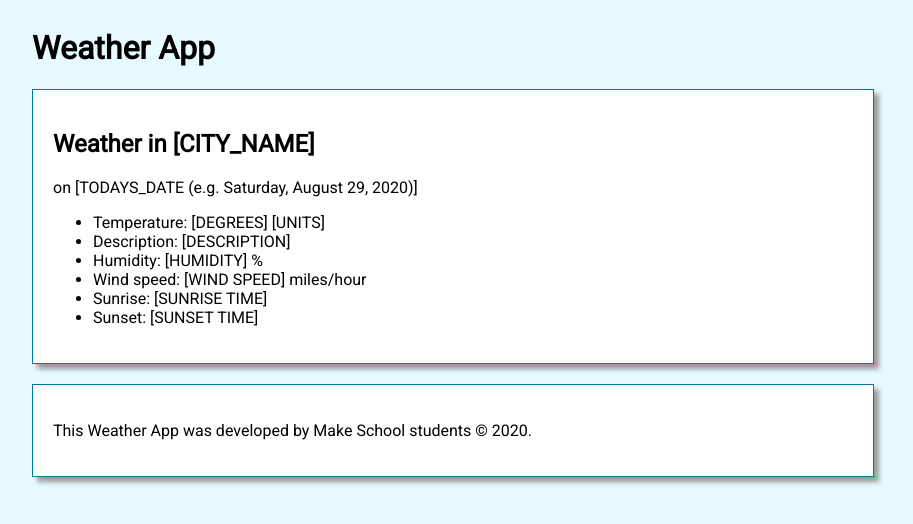
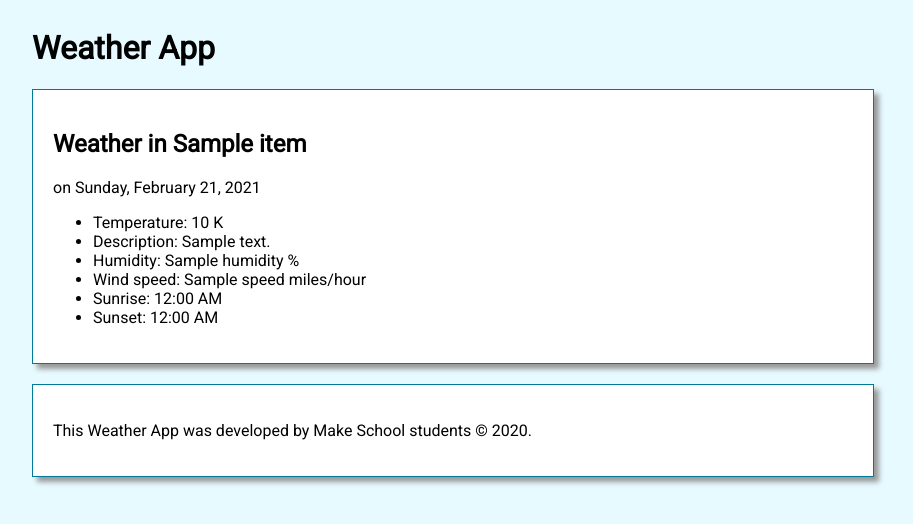
Before and after one commit to matthewwei35/WEB-1.1_MW_APIs, a Flask app: page /results in a window 1280 px wide. Shown: the top 524 px of the page, without its empty margins (208-1121 px from the left). Run offline with Flask 2, Linux system fonts and the light colour scheme; a database or web service that is not in the repository returns one stand-in record (values such as "Sample title"); data that the repository does not hold is empty.

Commit message:
Complete Current Weather Data

```diff
--- a/app.py
+++ b/app.py
@@ -45,20 +45,22 @@ def results():
     """Displays results for current weather conditions."""
     # TODO: Use 'request.args' to retrieve the city & units from the query
     # parameters.
-    city = ''
-    units = ''
+    city = request.args.get('city')
+    units = request.args.get('units')
 
     params = {
         # TODO: Enter query parameters here for the 'appid' (your api key),
         # the city, and the units (metric or imperial).
         # See the documentation here: https://openweathermap.org/current
-
+        'appid': API_KEY,
+        'q': city,
+        'units': units
     }
 
     result_json = requests.get(API_URL, params=params).json()
 
     # Uncomment the line below to see the results of the API call!
-    # pp.pprint(result_json)
+    pp.pprint(result_json)
 
     # TODO: Replace the empty variables below with their appropriate values.
     # You'll need to retrieve these from the result_json object above.
@@ -67,14 +69,14 @@ def results():
     # datetime objects. You can do so using the `datetime.fromtimestamp()`
     # function.
     context = {
-        'date': datetime.now(),
-        'city': '',
-        'description': '',
-        'temp': '',
-        'humidity': '',
-        'wind_speed': '',
-        'sunrise': '',
-        'sunset': '',
+        'date': datetime.now().strftime("%A, %B %-d, %Y"),
+        'city': result_json['name'],
+        'description': result_json['weather'][0]['description'],
+        'temp': result_json['main']['temp'],
+        'humidity': result_json['main']['humidity'],
+        'wind_speed': result_json['wind']['speed'],
+        'sunrise': datetime.fromtimestamp(result_json['sys']['sunrise']).strftime("%-I:%M %p"),
+        'sunset': datetime.fromtimestamp(result_json['sys']['sunset']).strftime("%-I:%M %p"),
         'units_letter': get_letter_for_units(units)
     }
 
--- a/templates/results.html
+++ b/templates/results.html
@@ -6,20 +6,20 @@
         TODO: Replace the hard-coded city and date below with data from the
         server
     #}
-    <h1>Weather in [CITY_NAME]</h1>
-    <p>on [TODAYS_DATE (e.g. Saturday, August 29, 2020)]</p>
+    <h1>Weather in {{ city }}</h1>
+    <p>on {{ date }}</p>
 
     {#
         TODO: Add the temperature, description, humidity, wind speed, sunrise,
         & sunset below to replace the [ ].
     #}
     <ul>
-        <li>Temperature: [DEGREES] [UNITS] </li>
-        <li>Description: [DESCRIPTION] </li>
-        <li>Humidity: [HUMIDITY] % </li>
-        <li>Wind speed: [WIND SPEED] miles/hour </li>
-        <li>Sunrise: [SUNRISE TIME] </li>
-        <li>Sunset: [SUNSET TIME] </li>
+        <li>Temperature: {{ temp }} {{ units_letter }}</li>
+        <li>Description: {{ description }}</li>
+        <li>Humidity: {{ humidity }} %</li>
+        <li>Wind speed: {{ wind_speed }} miles/hour</li>
+        <li>Sunrise: {{ sunrise }}</li>
+        <li>Sunset: {{ sunset }}</li>
     </ul>
 
 </section>
```
Also changed, not shown: 1 other file.
